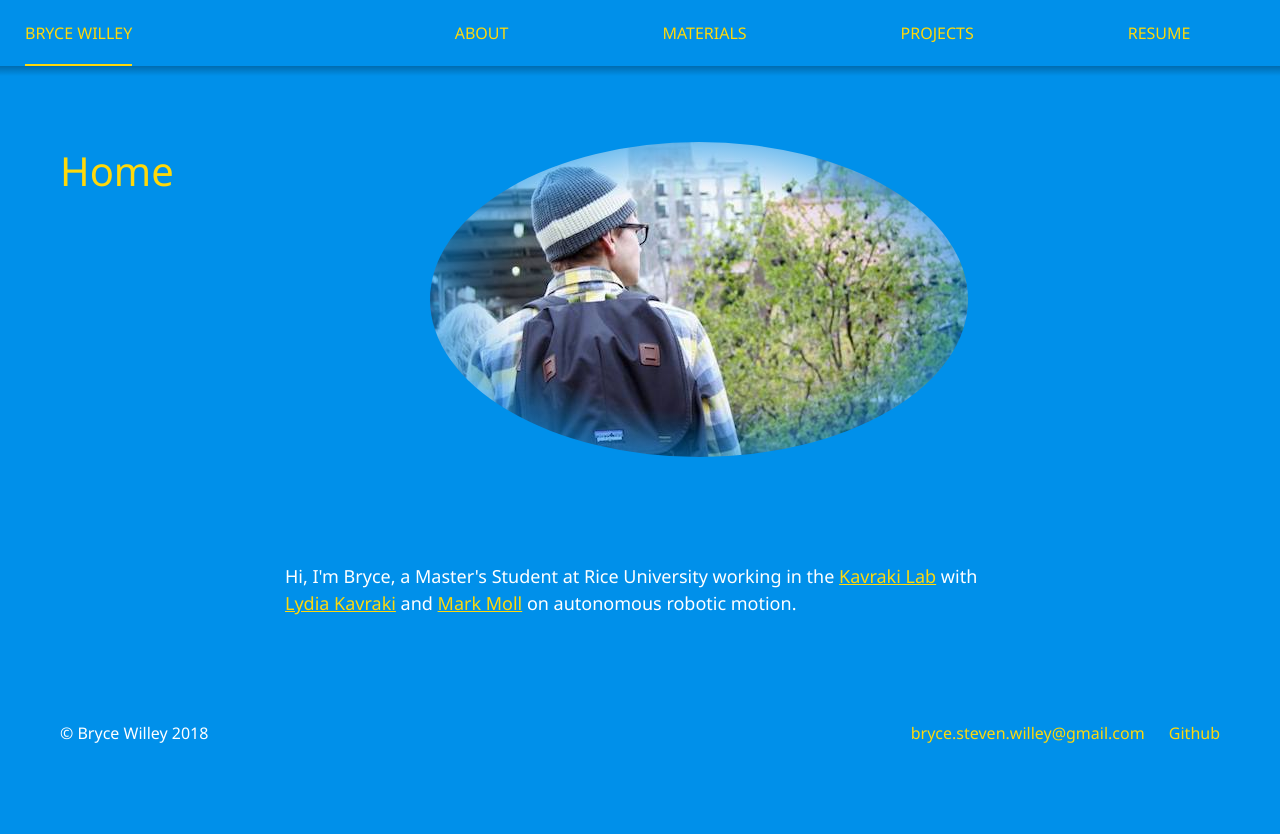
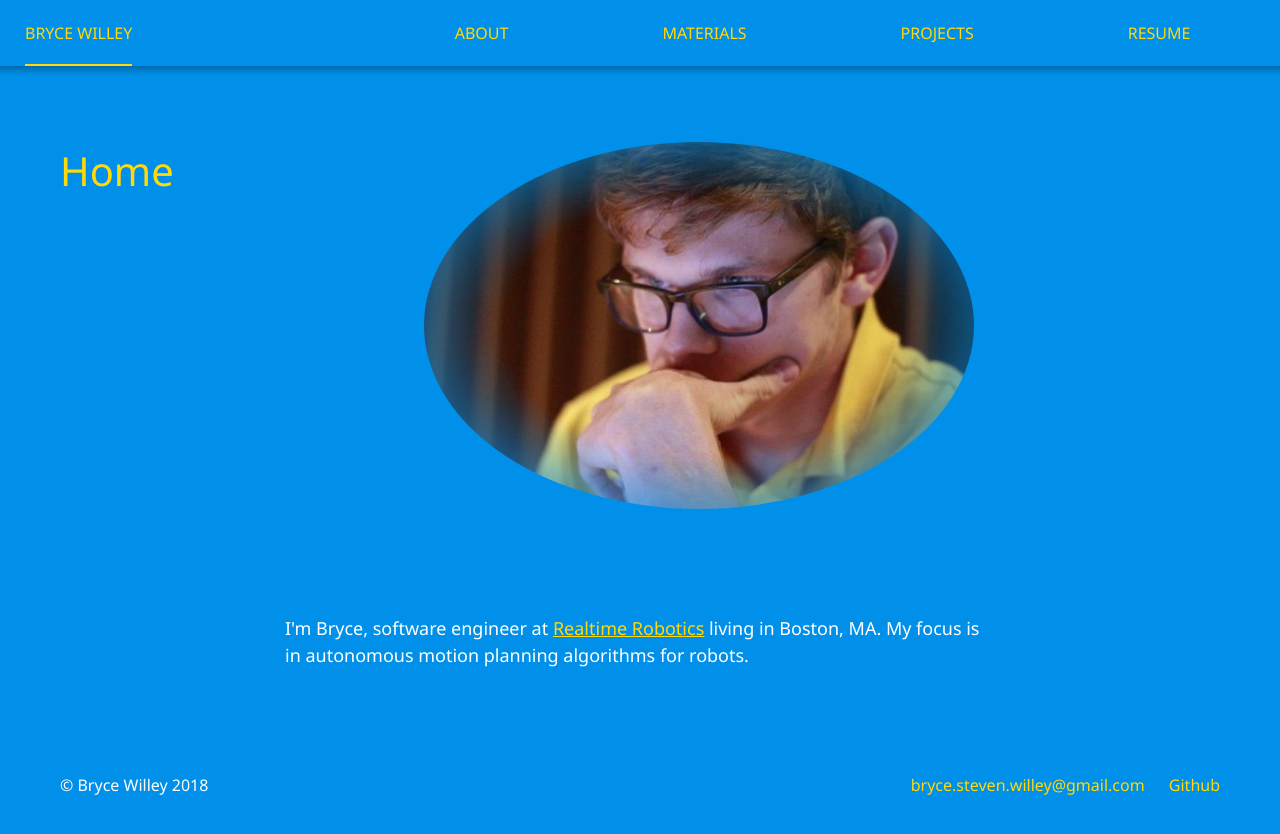
Before and after one commit to BryceStevenWilley/BryceStevenWilley.github.io, a Jekyll site: the page built from index.md, in a window 1280 px wide. Shown: the top 834 px of the page. Built offline with Jekyll 4.4.1, drawn with Linux system fonts in a browser that asks for light colours.

Commit message:
Added finishing touches to redesign: ready for merge.

```diff
--- a/_layouts/home.html
+++ b/_layouts/home.html
@@ -6,7 +6,7 @@ layout: default
   <header class="c-header c-article__header">
     <div class="u-container">
       <h1 class="c-header__title">Home</h1>
-      <div class="headerImgW" ><img class="headerImg" src="assets/headers/cool_in_NY.jpg"></img></div>
+      <div class="headerImgW" ><img class="headerImg" src="assets/headers/intense.jpg"></img></div>
       <p></p>
     </div>
   </header>
@@ -14,11 +14,8 @@ layout: default
   <div class="c-article__main">
     {{ content }}
     <section>
-    Hi, I'm Bryce, a Master's Student at Rice University working in the
-    <a href="http://www.kavrakilab.org">Kavraki Lab</a> with
-    <a href="https://www.cs.rice.edu/~kavraki/">Lydia Kavraki</a> and
-    <a href="https://www.cs.rice.edu/~mmoll/">Mark Moll</a>
-    on autonomous robotic motion.
+        I'm Bryce, software engineer at <a href="https://rtr.ai">Realtime Robotics</a> living in Boston, MA.
+        My focus is in autonomous motion planning algorithms for robots.
     </section>
 
   </div>
--- a/_sass/themes/_blue.scss
+++ b/_sass/themes/_blue.scss
@@ -27,6 +27,7 @@
   .c-navigation__item {
     color: $c__yena_yellow;
 
+    &:hover:after,
     &.is-active:after {
       background: $c__yena_yellow;
     }
```
Also changed, not shown: _pages/about.md (+3 -2 lines), assets/headers/intense.jpg (added).
